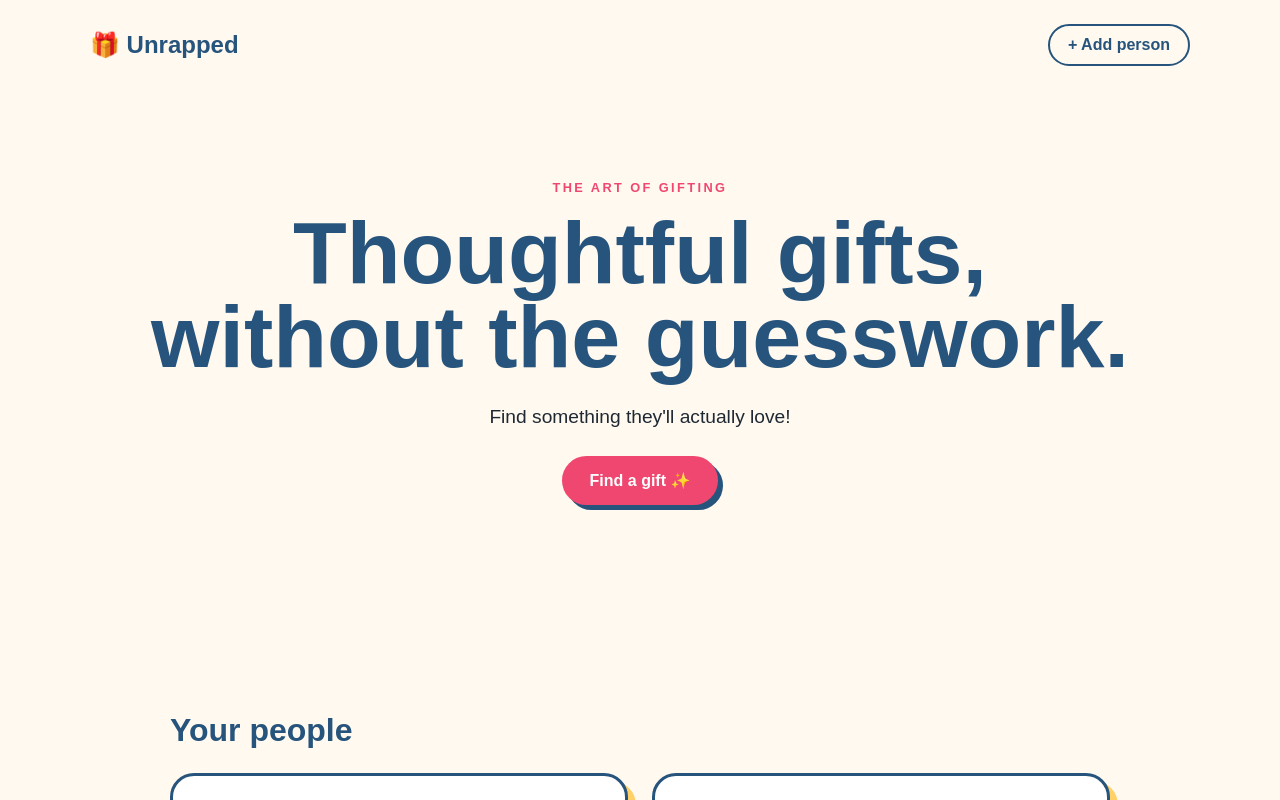
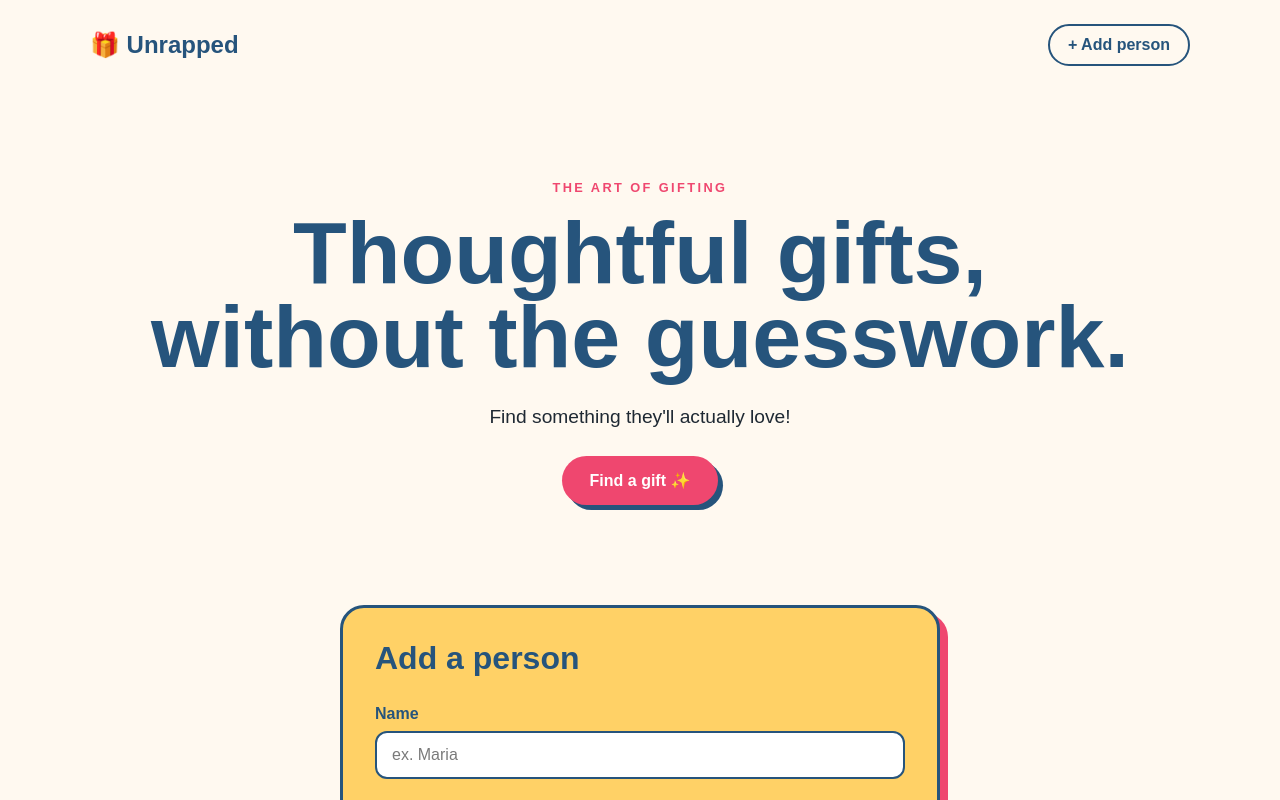
Before and after one commit to mavictorino/unwrapped, a React app in the folder frontend/: page / in a window 1280 px wide. Both pictures are taken after a click on the button "+ Add person". Shown: the top 800 px of the page. Built offline with nearby package versions, Linux system fonts and the light colour scheme; the HTML template or start-up script is replaced by a standard one.

Commit message:
style: form

```diff
--- a/frontend/src/App.css
+++ b/frontend/src/App.css
@@ -147,6 +147,93 @@ main {
   cursor: pointer;
 }
 
+.form-section {
+  margin-bottom: 70px;
+}
+
+.person-form {
+  max-width: 600px;
+  margin: 0 auto;
+  padding: 32px;
+  border: 3px solid var(--navy);
+  border-radius: 24px;
+  background: var(--yellow);
+  box-shadow: 8px 8px 0 var(--pink);
+}
+
+.person-form h2 {
+  margin-top: 0;
+  margin-bottom: 28px;
+  color: var(--navy);
+  font-size: 2rem;
+}
+
+.person-form label {
+  display: flex;
+  flex-direction: column;
+  gap: 8px;
+  margin-bottom: 20px;
+  color: var(--navy);
+  font-weight: 800;
+}
+
+.person-form input {
+  width: 100%;
+  padding: 13px 15px;
+  border: 2px solid var(--navy);
+  border-radius: 12px;
+  background: var(--white);
+  color: var(--text);
+  font-size: 1rem;
+  outline: none;
+}
+
+.person-form input:focus {
+  border-color: var(--pink);
+  box-shadow: 3px 3px 0 var(--green);
+}
+
+.person-form input::placeholder {
+  color: #7a7a7a;
+}
+
+.form-actions {
+  display: flex;
+  justify-content: flex-end;
+  gap: 12px;
+  margin-top: 28px;
+}
+
+.form-actions button {
+  padding: 11px 20px;
+  border: 2px solid var(--navy);
+  border-radius: 999px;
+  font-weight: 800;
+  cursor: pointer;
+}
+
+.form-actions button[type='button'] {
+  background: transparent;
+  color: var(--navy);
+}
+
+.form-actions button[type='submit'] {
+  background: var(--pink);
+  color: var(--white);
+  box-shadow: 4px 4px 0 var(--navy);
+}
+
+.form-actions button[type='button']:hover {
+  background: var(--white);
+}
+
+.form-actions button[type='submit']:hover {
+  transform: translate(2px, 2px);
+  box-shadow: 2px 2px 0 var(--navy)
+}
+
+
+
 @media (max-width: 700px) {
   .hero {
     padding: 60px 0 70px;
--- a/frontend/src/App.jsx
+++ b/frontend/src/App.jsx
@@ -1,24 +1,36 @@
+import { useState } from "react";
 import "./App.css";
 import Header from "./components/Header";
 import PersonCard from "./components/PersonCard";
+import AddPersonForm from "./components/AddPersonForm";
 
 function App() {
-  const people = [
+  const [people, setPeople] = useState([
     {
+      id: 1,
       name: "Ana",
-      interests: ["Coffee", "Books", "Travel"],
+      interests: ["☕ Coffee", "📚 Books", "✈️ Travel"],
       budget: 40,
     },
     {
+      id: 2,
       name: "Leo",
-      interests: ["Gaming", "Music", "Sports"],
+      interests: ["🎮 Gaming", "🎵 Music", "⚽ Sports"],
       budget: 50,
     },
-  ];
+  ]);
+
+  const [showForm, setShowForm] = useState(false);
+
+  function handleAddPerson(newPerson) {
+    setPeople((currentPeople) => [...currentPeople, newPerson]);
+
+    setShowForm(false);
+  }
 
   return (
     <>
-      <Header />
+      <Header onAddPerson={() => setShowForm(true)} />
 
       <main>
         <section className="hero">
@@ -30,12 +42,19 @@ function App() {
             without the guesswork.
           </h1>
 
-          <p>
-            Find something they'll actually love!
-          </p>
+          <p>Find something they'll actually love!</p>
 
           <button>Find a gift ✨</button>
         </section>
+
+        {showForm && (
+          <section className="form-section">
+            <AddPersonForm
+              onAddPerson={handleAddPerson}
+              onCancel={() => setShowForm(false)}
+            />
+          </section>
+        )}
 
         <section className="people-section">
           <h2>Your people</h2>
@@ -43,10 +62,10 @@ function App() {
           <div className="people-grid">
             {people.map((person) => (
               <PersonCard
-              key={person.name}
-              name={person.name}
-              interests={person.interests}
-              budget={person.budget}
+                key={person.id}
+                name={person.name}
+                interests={person.interests}
+                budget={person.budget}
               />
             ))}
           </div>
--- /dev/null
+++ b/frontend/src/components/AddPersonForm.jsx
@@ -0,0 +1,70 @@
+function AddPersonForm({ onAddPerson, onCancel }) {
+  function handleSubmit(event) {
+    event.preventDefault();
+
+    const formData = new FormData(event.target);
+
+    const name = formData.get("name");
+    const interests = formData
+      .get("interests")
+      .split(",")
+      .map((interest) => interest.trim())
+      .filter(Boolean);
+
+    const budget = Number(formData.get("budget"));
+
+    const newPerson = {
+      id: Date.now(),
+      name,
+      interests,
+      budget,
+    };
+
+    onAddPerson(newPerson);
+    event.target.reset();
+  }
+
+  return (
+    <form className="person-form" onSubmit={handleSubmit}>
+      <h2>Add a person</h2>
+
+      <label>
+        Name
+        <input type="text" name="name" placeholder="ex. Maria" required />
+      </label>
+
+      <label>
+        Interestes
+        <input
+        type="text"
+        name="interests"
+        placeholder="ex. Coffee, Books, Travel"
+        required
+        />
+      </label>
+
+      <label>
+        Gift budget
+        <input
+        type="number"
+        name="budget"
+        placeholder="40"
+        min="0"
+        required
+        />
+      </label>
+
+      <div className="form-actions">
+        <button type="button" onClick={onCancel}>
+            Cancel
+        </button>
+
+        <button type="submit">
+            Add person
+        </button>
+      </div>
+    </form>
+  );
+}
+
+export default AddPersonForm
--- a/frontend/src/components/Header.jsx
+++ b/frontend/src/components/Header.jsx
@@ -1,9 +1,9 @@
-function Header() {
+function Header({ onAddPerson }) {
     return (
         <header className="header">
             <a href="/" className="logo"> 🎁 Unrapped </a>
 
-            <button className="header-button">
+            <button className="header-button" onClick={onAddPerson}>
                 + Add person
             </button>
         </header>
```
